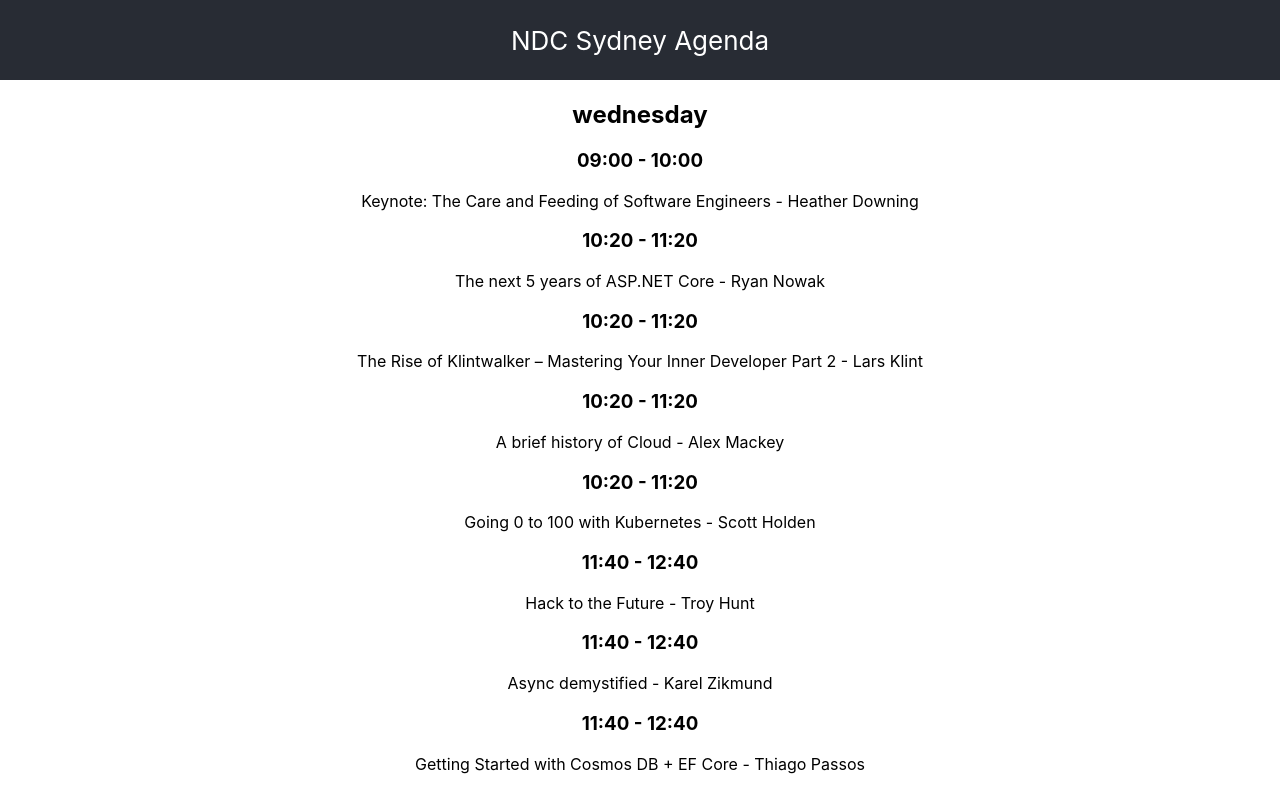
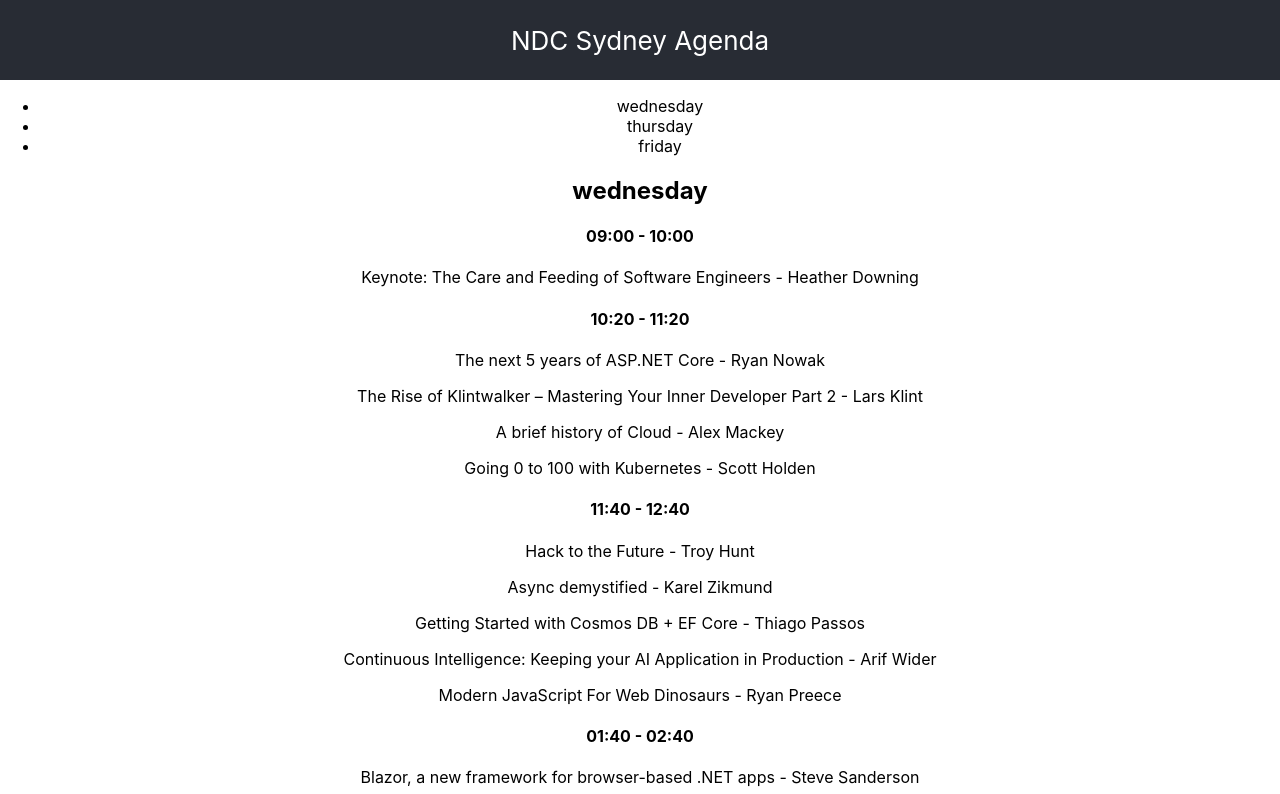
Before and after one commit to aaronpowell/ndc-sydney-react-2019, a React (Create React App) app: page / in a window 1280 px wide. Shown: the top 794 px of the page. Built offline with nearby package versions, Linux system fonts and the light colour scheme.

Commit message:
componenting the app up

```diff
--- a/src/AppClass.tsx
+++ b/src/AppClass.tsx
@@ -1,70 +1,12 @@
 import React from "react";
-import moment from "moment";
 import "./App.css";
-import { IAgendaItem, mapAgenda } from "./agendaUtils";
+import Agenda from "./pages/Agenda";
 
-interface IAppState {
-  agenda?: { [key: string]: IAgendaItem[] };
-  loading: boolean;
-}
-
-class App extends React.Component<{}, IAppState> {
-  constructor(props: {}) {
-    super(props);
-
-    this.state = {
-      agenda: undefined,
-      loading: true
-    };
-  }
-
-  async componentDidMount() {
-    const res = await fetch("/agenda.json");
-    const rawAgenda = await res.json();
-
-    const agenda = mapAgenda(rawAgenda);
-
-    this.setState({ agenda, loading: false });
-  }
-
-  render() {
-    const agenda = this.state.agenda;
-
-    if (this.state.loading || !agenda) {
-      return (
-        <div className="App">
-          <header className="App-header">NDC Sydney Agenda</header>
-          <div>Loading...</div>
-        </div>
-      );
-    }
-
-    return (
-      <div className="App">
-        <header className="App-header">NDC Sydney Agenda</header>
-        {Object.keys(agenda).map(key => {
-          return (
-            <div>
-              <h2>{key}</h2>
-              {agenda[key].map(item => {
-                return (
-                  <>
-                    <h3>
-                      {moment(item.startTime).format("hh:mm")} -{" "}
-                      {moment(item.endTime).format("hh:mm")}
-                    </h3>
-                    <p>
-                      {item.title} - {item.speaker}
-                    </p>
-                  </>
-                );
-              })}
-            </div>
-          );
-        })}
-      </div>
-    );
-  }
-}
+const App = () => (
+  <div className="App">
+    <header className="App-header">NDC Sydney Agenda</header>
+    <Agenda />
+  </div>
+);
 
 export default App;
--- a/src/agendaUtils.ts
+++ b/src/agendaUtils.ts
@@ -1,3 +1,5 @@
+import moment from "moment";
+
 export interface IAgendaItem {
   day: string;
   startTime: Date;
@@ -7,7 +9,7 @@
   speaker: string;
 }
 
-const mapAgenda = (agenda: IAgendaItem[]) => {
+const groupAgendaDays = (agenda: IAgendaItem[]) => {
   return agenda.reduce((groups: { [key: string]: IAgendaItem[] }, item) => {
     if (!groups[item.day]) {
       groups[item.day] = [];
@@ -17,4 +19,19 @@
   }, {});
 };
 
-export { mapAgenda };
+const formatTime = (time: Date) => moment(time).format("hh:mm");
+
+const groupAgendaTimeslots = (agenda: IAgendaItem[]) => {
+  return agenda.reduce((groups: { [key: string]: IAgendaItem[] }, item) => {
+    const timeslot = `${formatTime(item.startTime)} - ${formatTime(
+      item.endTime
+    )}`;
+    if (!groups[timeslot]) {
+      groups[timeslot] = [];
+    }
+    groups[timeslot].push(item);
+    return groups;
+  }, {});
+};
+
+export { groupAgendaDays, groupAgendaTimeslots, formatTime };
--- /dev/null
+++ b/src/components/Day.tsx
@@ -0,0 +1,23 @@
+import React from "react";
+import { IAgendaItem, groupAgendaTimeslots } from "../agendaUtils";
+import TimeSlot from "./Timeslot";
+
+interface IDayProps {
+  day: string;
+  agenda: IAgendaItem[];
+}
+
+const Day: React.FC<IDayProps> = ({ day, agenda }) => {
+  const timeslots = groupAgendaTimeslots(agenda);
+
+  return (
+    <div className={`Day ${day}`}>
+      <h2>{day}</h2>
+      {Object.keys(timeslots).map(key => (
+        <TimeSlot key={key} timeslot={key} talks={timeslots[key]} />
+      ))}
+    </div>
+  );
+};
+
+export default Day;
--- /dev/null
+++ b/src/components/TabControl.tsx
@@ -0,0 +1,18 @@
+import React from "react";
+
+interface ITabControlProps {
+  tabNames: string[];
+}
+
+const TabControl: React.FC<ITabControlProps> = ({ tabNames, children }) => (
+  <div className="TabControl">
+    <ul className="TabHeaders">
+      {tabNames.map(tab => (
+        <li key={tab}>{tab}</li>
+      ))}
+    </ul>
+    {children}
+  </div>
+);
+
+export default TabControl;
--- /dev/null
+++ b/src/components/Talk.tsx
@@ -0,0 +1,14 @@
+import React from "react";
+
+interface ITalkProps {
+  title: string;
+  speaker: string;
+}
+
+const Talk: React.FC<ITalkProps> = ({ title, speaker }) => (
+  <p>
+    {title} - {speaker}
+  </p>
+);
+
+export default Talk;
--- /dev/null
+++ b/src/components/Timeslot.tsx
@@ -0,0 +1,23 @@
+import React from "react";
+import { IAgendaItem } from "../agendaUtils";
+import Talk from "./Talk";
+
+interface ITimeSlotProps {
+  talks: IAgendaItem[];
+  timeslot: string;
+}
+
+const TimeSlot: React.FC<ITimeSlotProps> = ({ talks, timeslot }) => (
+  <div className="Timeslot">
+    <h4>{timeslot}</h4>
+    {talks.map(item => (
+      <Talk
+        key={`${item.speaker}${item.title}`}
+        title={item.title}
+        speaker={item.speaker}
+      />
+    ))}
+  </div>
+);
+
+export default TimeSlot;
--- /dev/null
+++ b/src/pages/Agenda.tsx
@@ -0,0 +1,49 @@
+import React from "react";
+import { IAgendaItem, groupAgendaDays } from "../agendaUtils";
+import Day from "../components/Day";
+import TabControl from "../components/TabControl";
+
+interface IAgendaState {
+  agenda?: { [key: string]: IAgendaItem[] };
+  loading: boolean;
+}
+
+class Agenda extends React.Component<{}, IAgendaState> {
+  constructor(props: {}) {
+    super(props);
+
+    this.state = {
+      agenda: undefined,
+      loading: true
+    };
+  }
+
+  async componentDidMount() {
+    const res = await fetch("/agenda.json");
+    const rawAgenda = await res.json();
+
+    const agenda = groupAgendaDays(rawAgenda);
+
+    this.setState({ agenda, loading: false });
+  }
+
+  render() {
+    const agenda = this.state.agenda;
+
+    if (this.state.loading || !agenda) {
+      return <div>Loading...</div>;
+    }
+
+    const days = Object.keys(agenda);
+
+    return (
+      <TabControl tabNames={days}>
+        {days.map(key => (
+          <Day key={key} day={key} agenda={agenda[key]} />
+        ))}
+      </TabControl>
+    );
+  }
+}
+
+export default Agenda;
```
